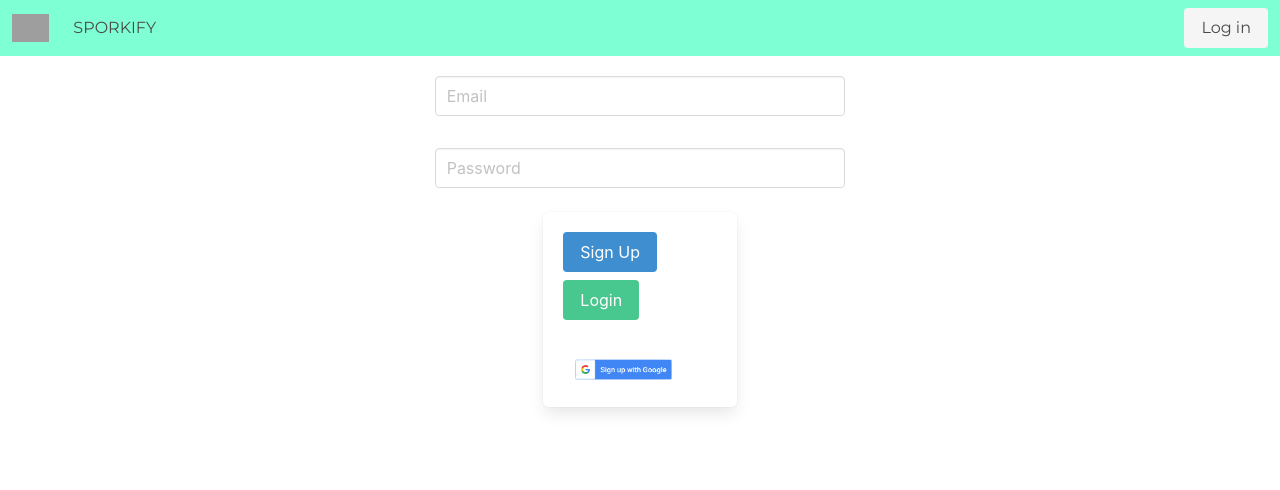
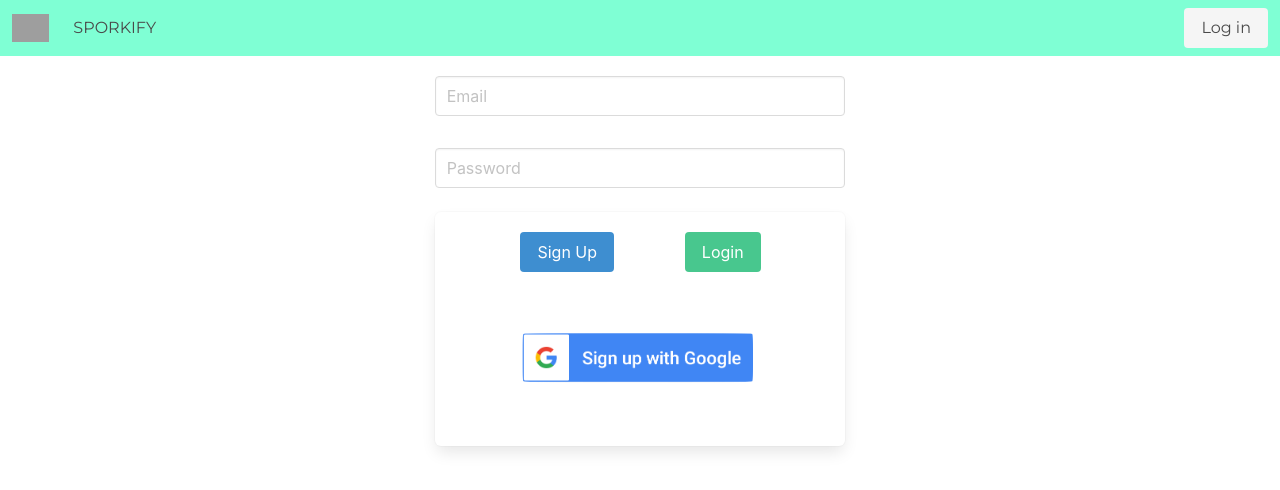
Before and after one commit to teemal/ec2-vue, a Vue app: page / in a window 1280 px wide. Shown: the top 490 px of the page. Built offline with nearby package versions, Linux system fonts and the light colour scheme; no server answers; grey boxes are pictures that could not be loaded.

Commit message:
fixed login styling

```diff
--- a/src/components/Login.vue
+++ b/src/components/Login.vue
@@ -21,20 +21,26 @@
           </div>
         </div>
       </div>
-      <div class="columns is-centered">
-        <div class="column has-text-centered is-2">
+      <div class="columns">
+          <div class="column is-4 is-offset-4">
               <div class="box has-text-centered">
-            <div class="buttons has-text-center">
-              <div class="buttons">
+          <div class="columns">
+            <div class="column is-3 is-offset-2">
               <button class="button is-info" v-on:click="goToSignUp()">Sign Up</button>
+            </div>
+            <div class="column is-3 is-offset-2">
               <button class="button is-success" v-on:click="emailLogin()">Login</button>
             </div>
+          </div>
+          <div class="columns">
+            <div class="column is-12">
               <img
                 src="../assets/GoogleSignUpDark.png"
                 alt
                 id="google-signin-button"
                 v-on:click="SignInWithGoogle()"
               />
+            </div>
           </div>
         </div>
           </div>
@@ -112,7 +118,10 @@ export default {
 .btn:hover {
   cursor: pointer;
 }
-.field{
+.field {
   margin-top: 20px;
 }
+#buttons-box{
+    width: 10vw;
+}
 </style>
```
Lines whose indentation alone changed are shown as unchanged.
